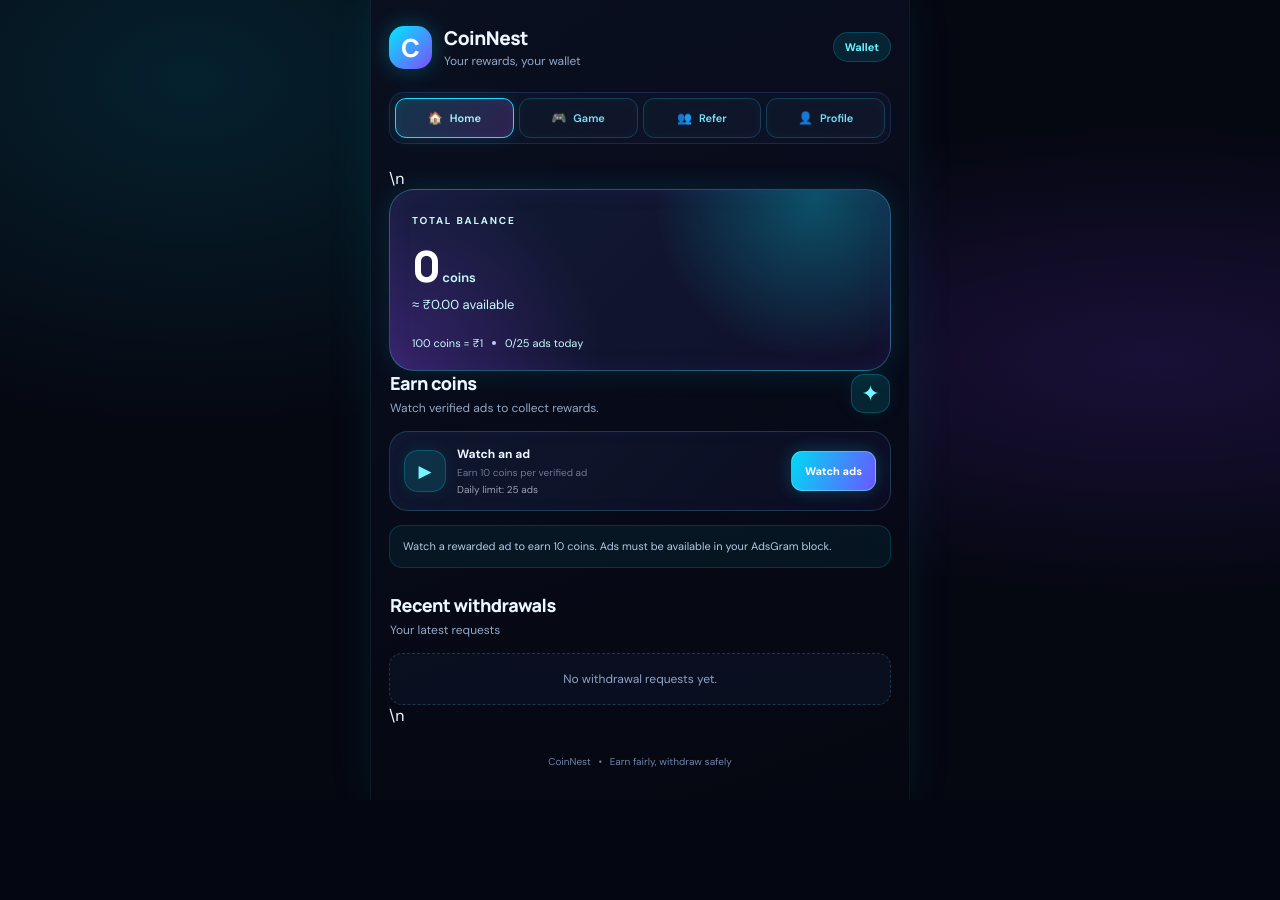
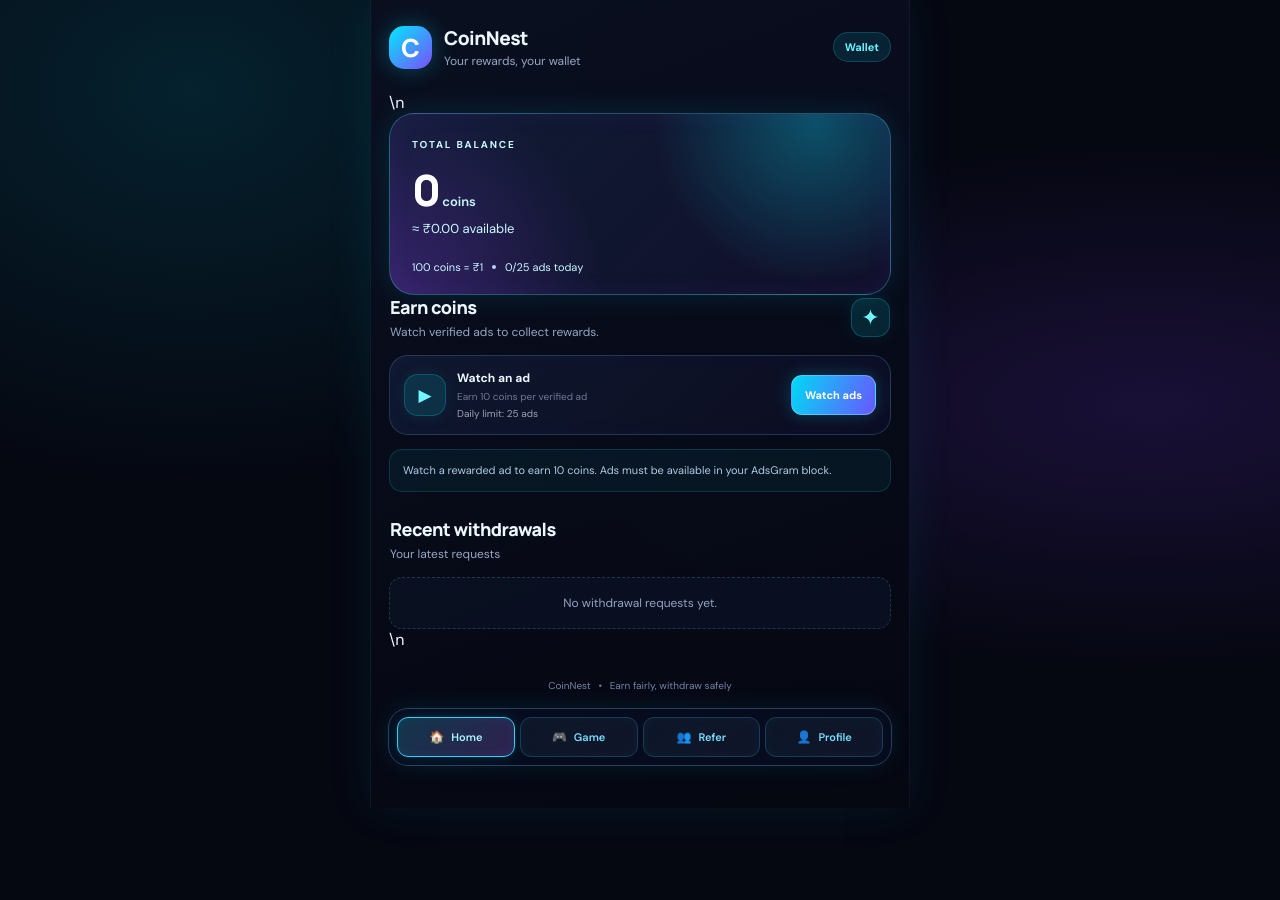
Before and after one commit to tanmay-12032/coinnest-webapp, a Flask app: page / in a window 1280 px wide. Before the commit the page ends 800 px from the top, so only its background shows below. Run offline with Flask 3, Linux system fonts and the light colour scheme; data comes from the database, SQL or seed files in the repository; data that the repository does not hold is empty; some libraries are stand-ins or nearby versions.

Commit message:
Add files via upload

```diff
--- a/static/app.js
+++ b/static/app.js
@@ -249,3 +249,5 @@ function newVillage(){
   scene.append(item);
  });
 }
+
+$("village-reset")?.addEventListener("click",()=>{newVillage();});
--- a/static/style.css
+++ b/static/style.css
@@ -99,3 +99,8 @@ footer{color:#7184a7}.toast{background:#101a31;border:1px solid rgba(0,234,255,.
 #maze-new-game{margin-top:10px;border-color:#b58b2c;color:#ffe39a}
 .incorrect-dialog{border-color:#f26b7b;box-shadow:0 0 22px #ff456455,0 0 48px #8b5cff22}
 .incorrect-dialog .reward-coin{filter:drop-shadow(0 0 10px #ff596a88)}
+
+/* Keep the four main navigation actions pinned to the bottom of the app */
+body{padding-bottom:calc(92px + env(safe-area-inset-bottom))}
+.app{padding-bottom:calc(108px + env(safe-area-inset-bottom))}
+.neon-tabs{position:fixed;left:50%;bottom:calc(10px + env(safe-area-inset-bottom));transform:translateX(-50%);z-index:1000;width:min(504px,calc(100vw - 24px));padding:8px;border:1px solid #29405f;border-radius:20px;background:rgba(7,13,30,.94);backdrop-filter:blur(14px);box-shadow:0 0 25px #00d9ff18}
```
